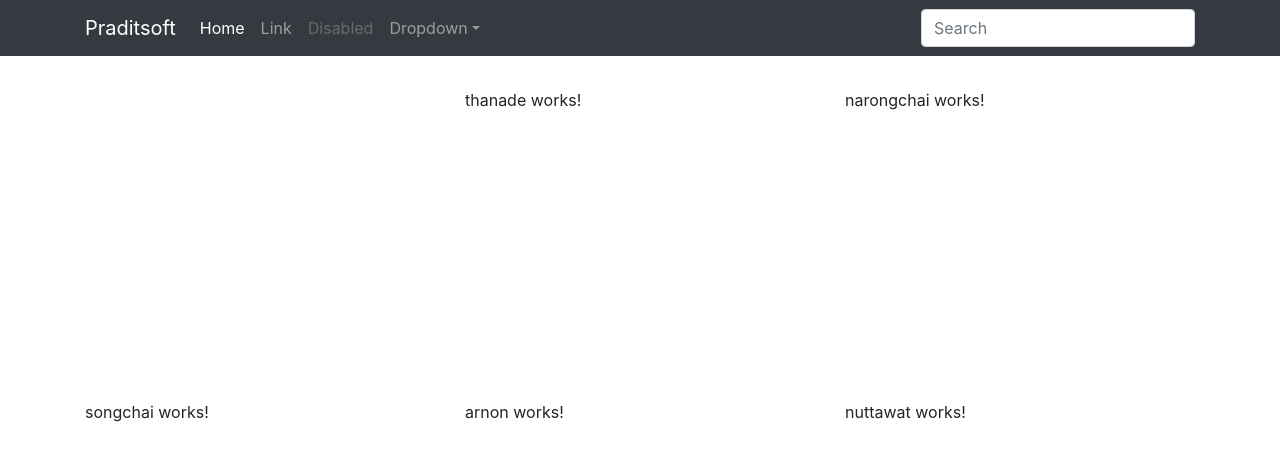
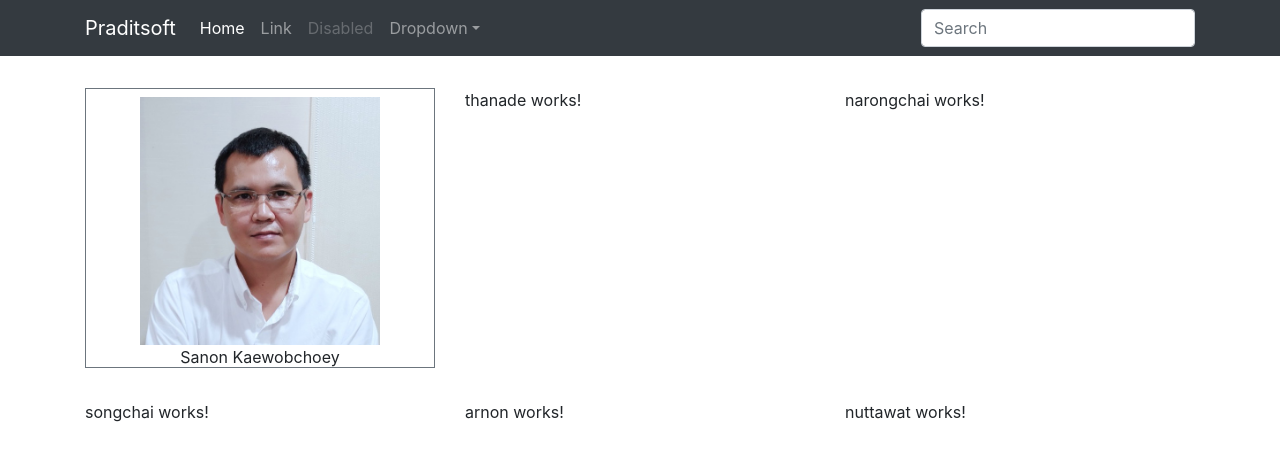
Before and after one commit to praditsoft/angular-exercise1, an Angular app: page / in a window 1280 px wide. Shown: the top 460 px of the page. Built offline with nearby package versions, Linux system fonts and the light colour scheme.

Commit message:
Add sanon profile

```diff
--- a/src/app/components/sanon/sanon.component.css
+++ b/src/app/components/sanon/sanon.component.css
@@ -0,0 +1,9 @@
+.my-profile {
+    height: 100%;
+}
+
+.photo {
+    padding-top: 8px;
+    width: 240px;
+    height: auto;
+}
--- a/src/app/components/sanon/sanon.component.html
+++ b/src/app/components/sanon/sanon.component.html
@@ -0,0 +1,12 @@
+<div class="border border-secondary my-profile">
+    <div class="row">
+        <div class="col">
+            <img class="mx-auto d-block photo" src="assets/images/sanon.jpg" alt="">
+        </div>
+    </div>
+    <div class="row">
+        <div class="col mx-auto">
+            <div class="text-center">Sanon Kaewobchoey</div>
+        </div>
+    </div>
+</div>
```
Also changed, not shown: 1 other file (tests, documents, lock files or other folders).
